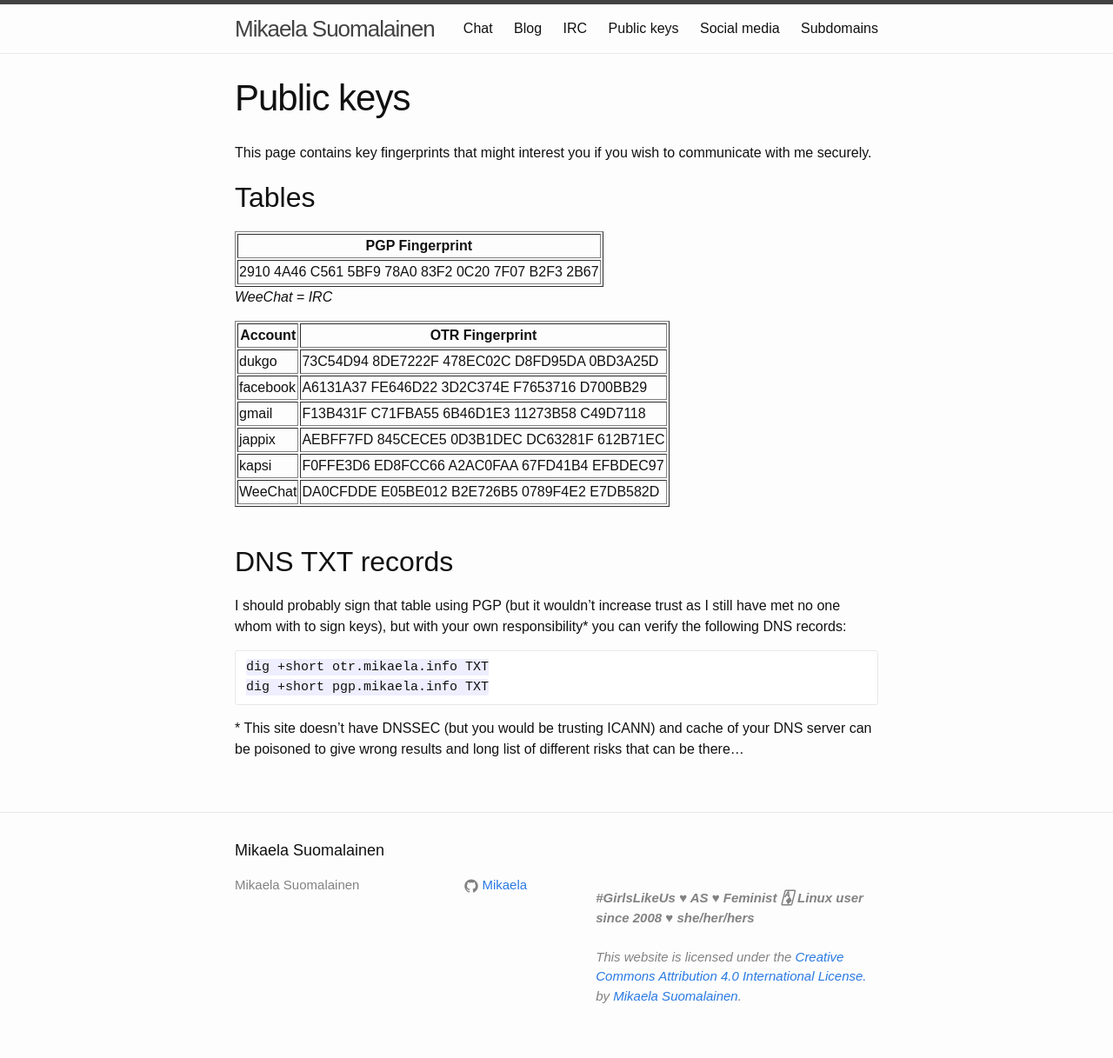
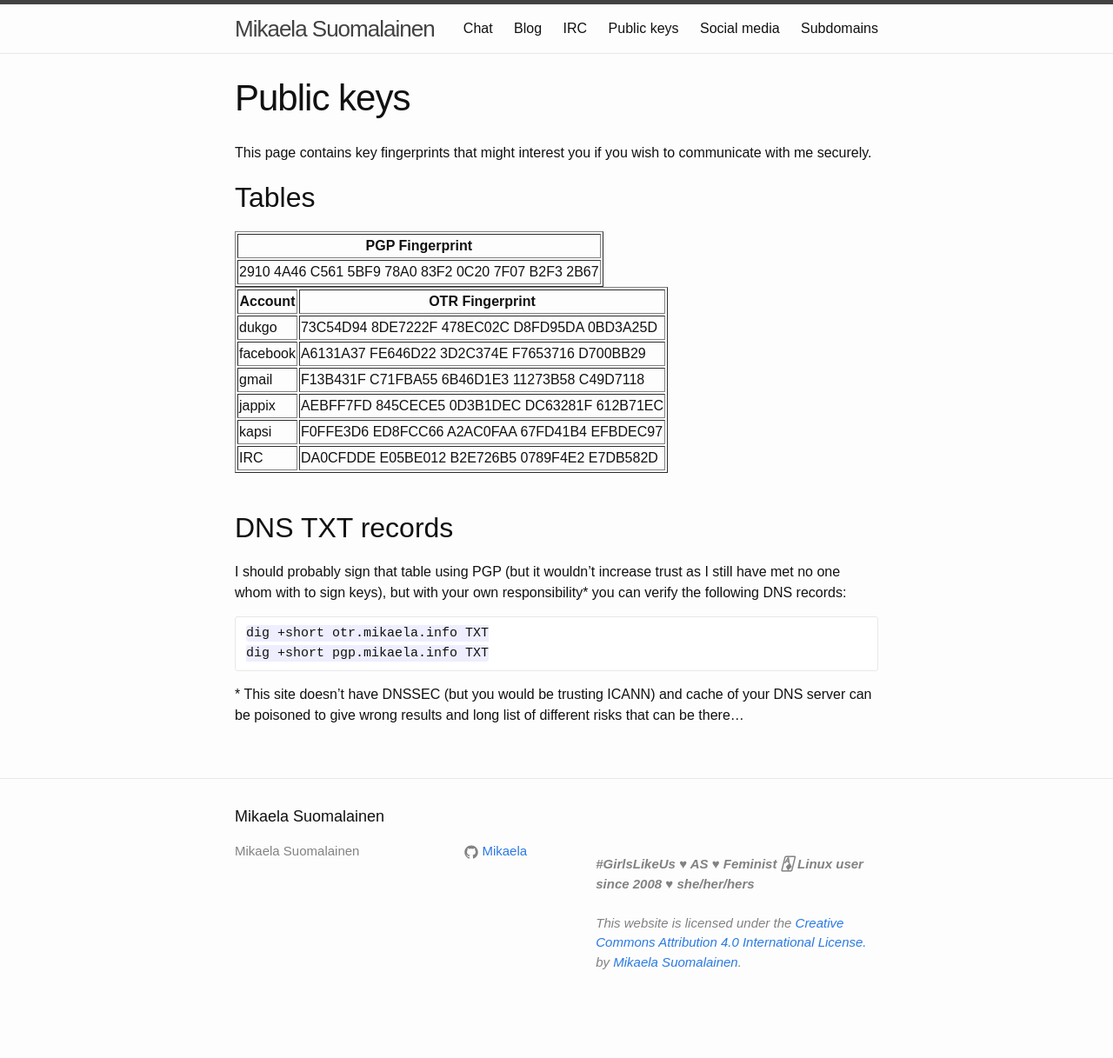
Before and after one commit to Mikaela/mikaela.github.io, a Jekyll site: the page built from pages/keys.markdown, in a window 1280 px wide. Shown: the whole page at 87% size. Built offline with Jekyll 4.4.1, drawn with Linux system fonts in a browser that asks for light colours; Markdown is read by kramdown in place of the engine named in the settings; after the commit the page ends 1178 px from its top, so only the background shows below that.

Commit message:
keys: talk about IRC instead of WeeChat

```diff
--- a/pages/keys.markdown
+++ b/pages/keys.markdown
@@ -18,8 +18,6 @@
         <td>2910 4A46 C561 5BF9 78A0  83F2 0C20 7F07 B2F3 2B67</td>
     </tr>
 </table>
-
-*WeeChat = IRC*
 
 <table border="1">
     <tr>
@@ -47,7 +45,7 @@
         <td>F0FFE3D6 ED8FCC66 A2AC0FAA 67FD41B4 EFBDEC97</td>
     </tr>
     <tr>
-        <td>WeeChat</td>
+        <td>IRC</td>
         <td>DA0CFDDE E05BE012 B2E726B5 0789F4E2 E7DB582D</td>
     </tr>
 </table>
```
